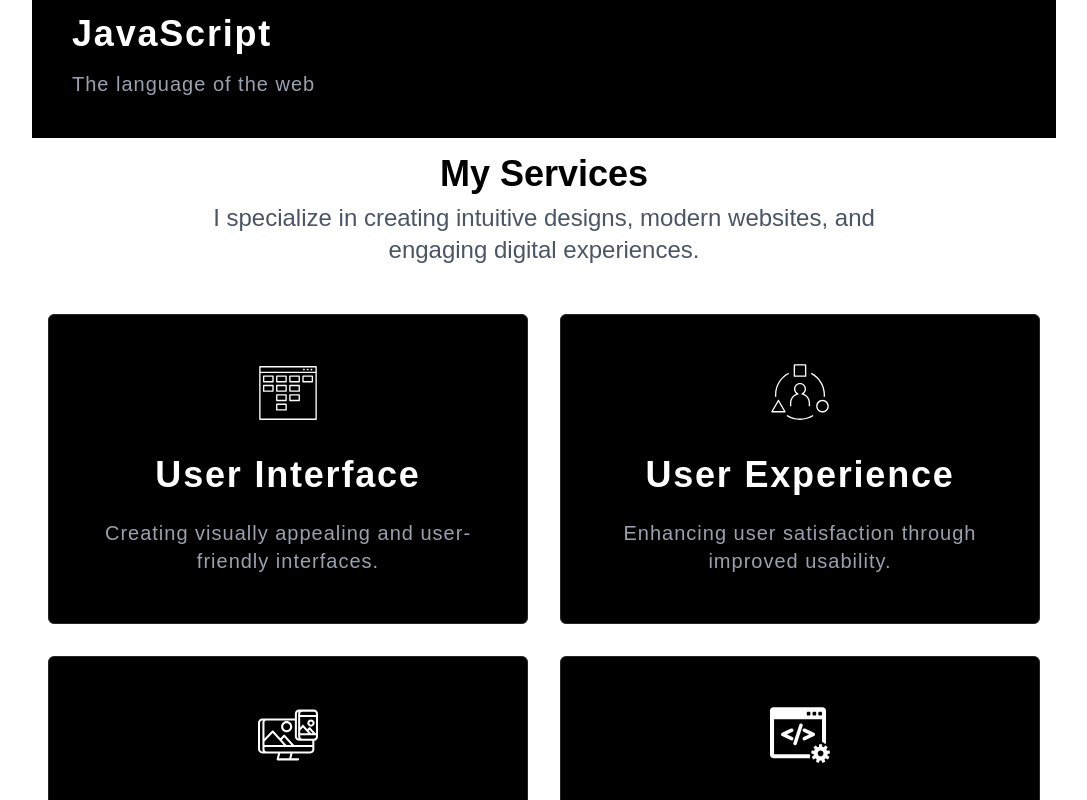
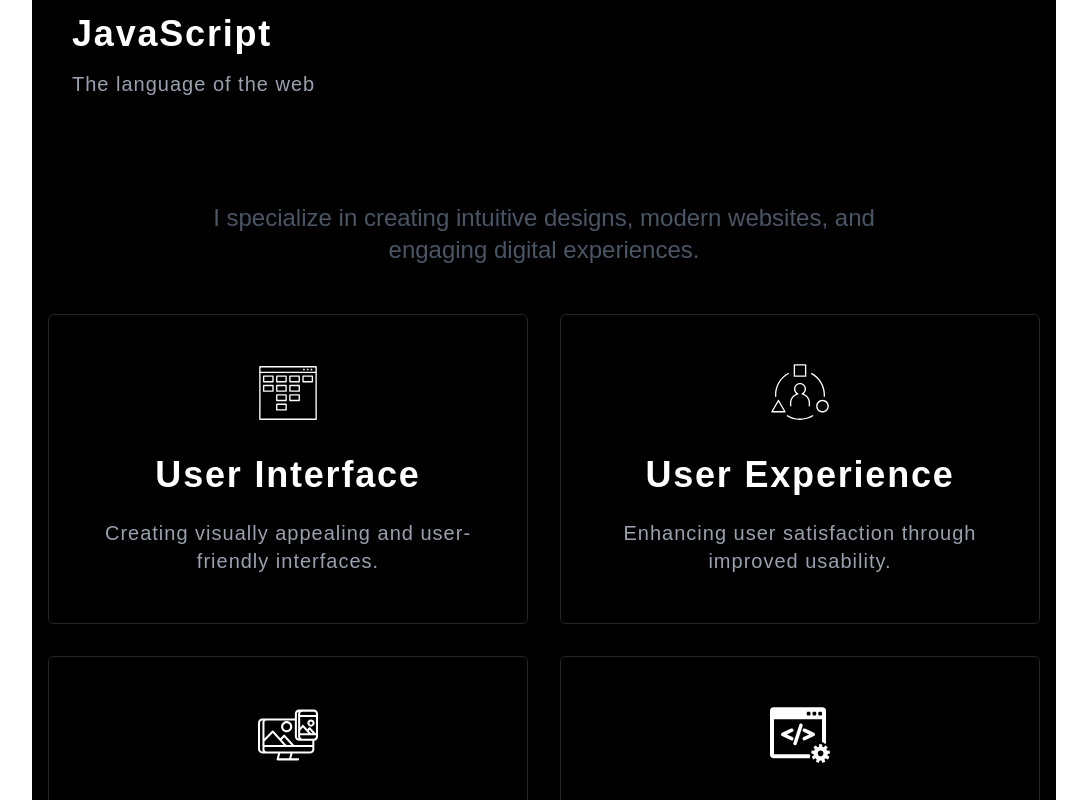
Before and after one commit to mikol-ux/update-portfolio, a Next.js app: page / in a window 1280 px wide. Shown: the part 1480-2280 px from the top of the page, without its empty margins (96-1183 px from the left). Built offline with nearby package versions, Linux system fonts and the light colour scheme.

Commit message:
fourth,,, commit

```diff
--- a/app/sections/Myservices/index.tsx
+++ b/app/sections/Myservices/index.tsx
@@ -29,12 +29,10 @@ const services = [
 
 export default function Services() {
   return (
-    <section className="contained">
+    <section className="contained bg-black">
       <div className="text-center mb-12">
-        <h2 className="text-4xl font-semibold text-black dark:text-white">
-          My Services
-        </h2>
-        <p className="text-2xl text-gray-600 dark:text-gray-400 mt-2 max-w-2xl mx-auto">
+        <h2 className="text-4xl font-semibold">My Services</h2>
+        <p className="text-2xl text-gray-600 mt-2 max-w-2xl mx-auto">
           I specialize in creating intuitive designs, modern websites, and
           engaging digital experiences.
         </p>
```
